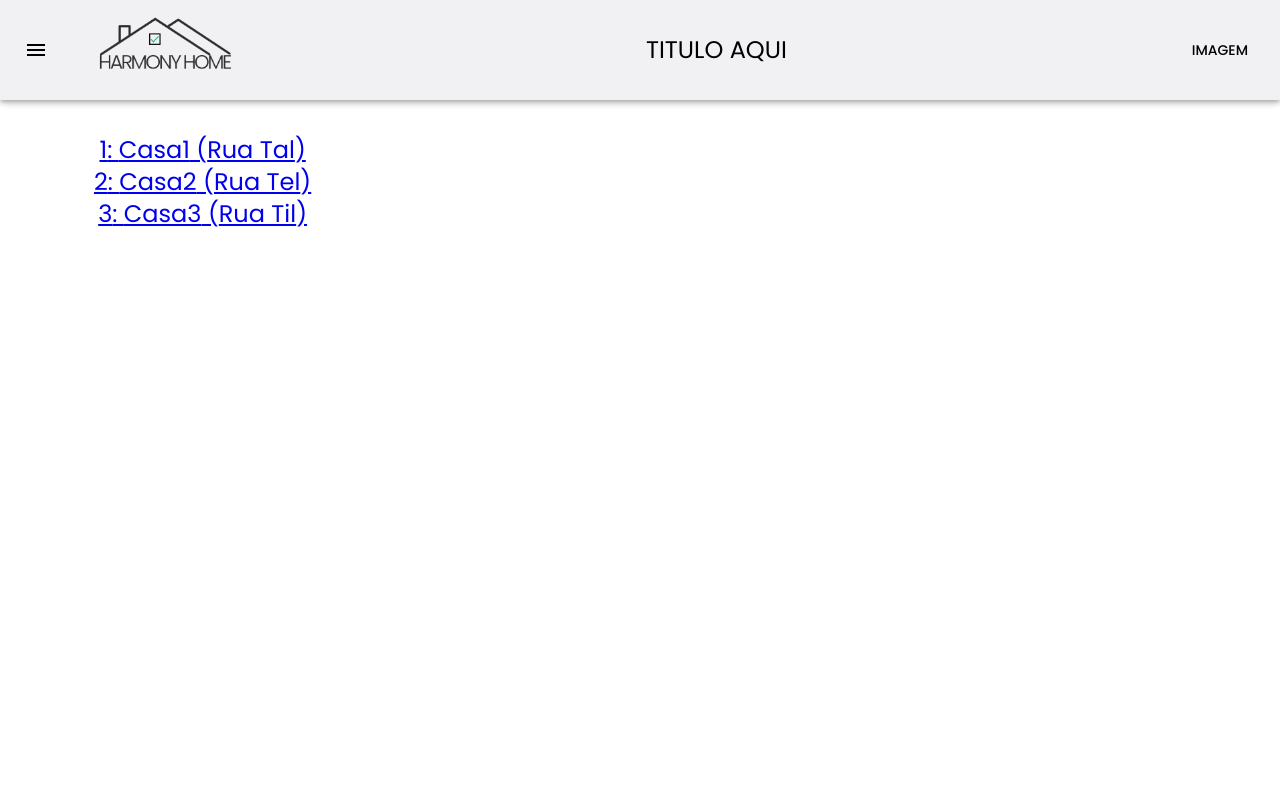
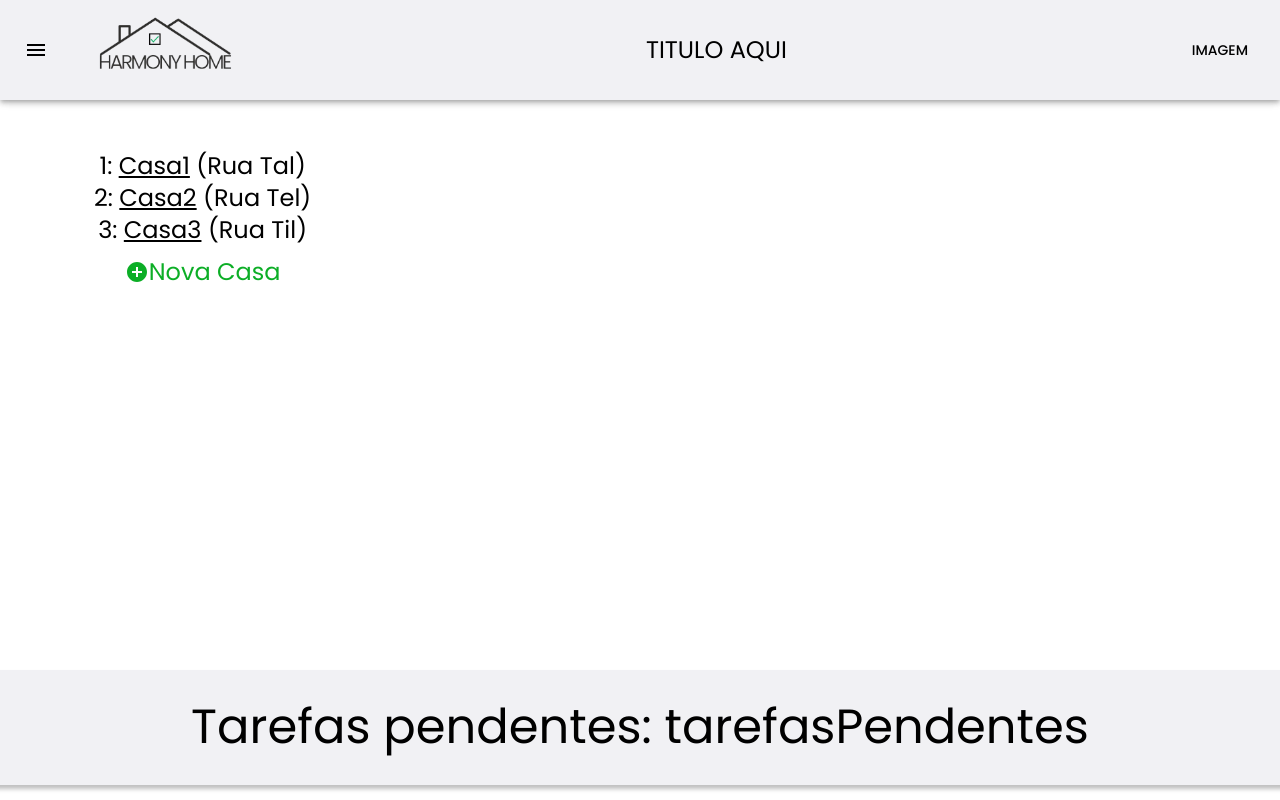
Before and after one commit to Ricardo-Viana/HarmonyHome, a React (Vite) app: page /houses in a window 1280 px wide. Built offline with nearby package versions, Linux system fonts and the light colour scheme.

Commit message:
Tela de Casas feitas

```diff
--- /dev/null
+++ b/src/components/BottomBarBox.jsx
@@ -0,0 +1,23 @@
+import { Box, Typography } from "@mui/material"
+
+const BottomBarBox = (props) => {
+    return(
+        <Box sx={{ backgroundColor: 'primary.main',
+                position: 'fixed',
+                bottom: 15,
+                left: '50%',
+                transform: 'translateX(-50%)',
+                height: '115px',
+                width: '190vh',
+                borderRadius: '40px',
+                boxShadow: "0px 4px 4px rgba(0, 0, 0, 0.25)",
+                display: 'flex',
+                justifyContent: 'center',
+                alignItems: 'center',
+            }}>
+                <Typography variant="h3" color={"black"}>Tarefas pendentes: {props.tasks}</Typography>
+            </Box>
+    )
+}
+
+export default BottomBarBox
--- a/src/index.css
+++ b/src/index.css
@@ -1,3 +1,7 @@
+*{
+  font-family: "Poppins";
+}
+
 :root {
   font-family: 'Poppins', Inter, system-ui, Avenir, Helvetica, Arial, sans-serif;
   line-height: 1.5;
--- a/src/pages/Houses.jsx
+++ b/src/pages/Houses.jsx
@@ -1,8 +1,9 @@
-import { Container, Box, AppBar, Typography, Toolbar, Button, IconButton, ThemeProvider  } from "@mui/material"
-import MenuIcon from '@mui/icons-material/Menu';
+import { Container, Box, AppBar, Typography, Toolbar, Button, IconButton, Paper  } from "@mui/material"
 import { useContext, useEffect } from "react";
 import { Link } from "react-router-dom";
 import NavBarBox from "../components/NavBarBox";
+import AddCircleIcon from '@mui/icons-material/AddCircle';
+import BottomBarBox from "../components/BottomBarBox";
 
 
 function Houses(){
@@ -11,17 +12,23 @@ function Houses(){
         document.body.style.backgroundColor = "white"
     }, [])
 
-    const casas = [{nome: "Casa1", endereco: "Rua Tal" }, {nome: "Casa2", endereco: "Rua Tel" }, {nome: "Casa3", endereco: "Rua Til" }]
+    const casas = [{nome: "Casa1", endereco: "Rua Tal" }, {nome: "Casa2", endereco: "Rua Tel" }, {nome: "Casa3", endereco: "Rua Til" },]
 
     return(
-        <Container sx={{display: "flex", flexDirection: "row"}}>
+        <>
+        <Container sx={{display: "flex", flexDirection: "row", }}>
             <NavBarBox title="TITULO AQUI"/>
-            <Box sx={{display: "flex", flexDirection: "column", alignItems: "center", justifyContent: "center", height: "300px", marginLeft: "30px" , position: "fixed"}}>
+            <Box sx={{display: "flex", flexDirection: "column", alignItems: "center", justifyContent: "center", marginLeft: "30px", position: "absolute", top: "150px"}}>
             {casas.map((casa, index) => (
-                <Typography variant="h5" ><Link > {index + 1}: {casa.nome} ({casa.endereco})</Link> </Typography>
+                <Typography variant="h5" sx={{color: "black"}}>{index + 1}: <Link style={{color: "black"}} >{casa.nome}</Link> ({casa.endereco})</Typography>
             ))}
+                <IconButton aria-label="Add" sx={{color: "secondary.light"}}>
+                <AddCircleIcon /> Nova Casa
+                </IconButton>
             </Box>
         </Container>
+            <BottomBarBox tasks="tarefasPendentes"></BottomBarBox>
+        </>
     )
 }
 
```
